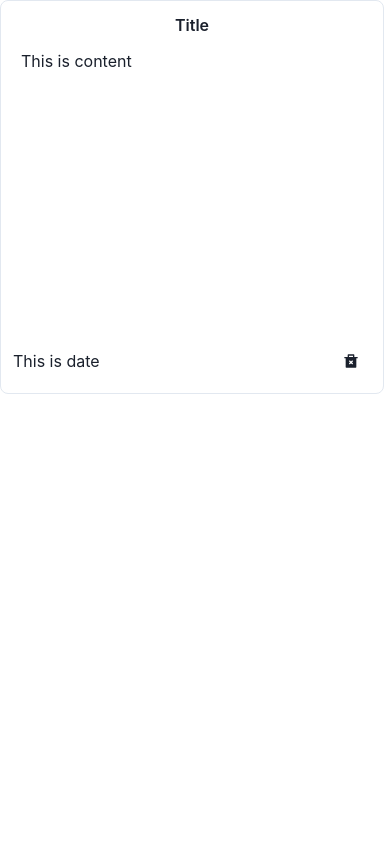
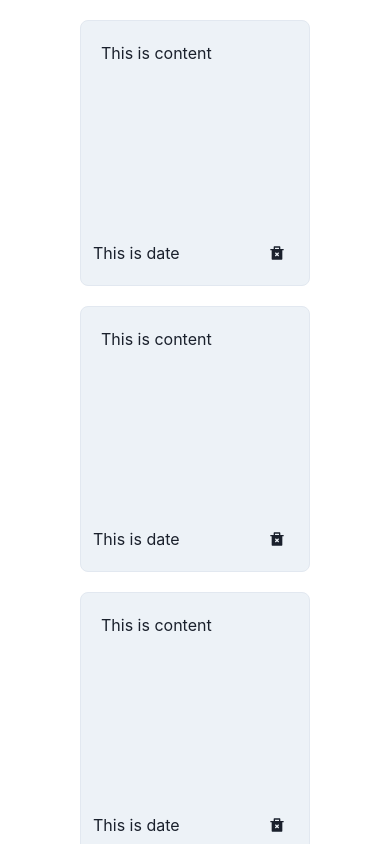
Before and after one commit to shoaibiqbal0/react-notes-app, a React (Create React App) app: page / in a window 390 px wide. Shown: the top 844 px of the page. Built offline with nearby package versions, Linux system fonts and the light colour scheme.

Commit message:
Added responsive notes

```diff
--- a/src/components/Note.jsx
+++ b/src/components/Note.jsx
@@ -4,6 +4,7 @@ import {
   IconButton,
   Spacer,
   Text,
+  useColorModeValue,
   VStack,
 } from "@chakra-ui/react";
 import React from "react";
@@ -11,23 +12,17 @@ import { RiDeleteBin2Fill } from "react-icons/ri";
 
 const Note = () => {
   return (
-    <div>
     <Box
-        maxW="sm"
-        minH="sm"
+      bg={useColorModeValue("gray.100", "gray.900")}
+      minW="230px"
       borderWidth="1px"
       overflow="hidden"
       borderRadius="lg"
+      mx="5"
     >
-        {/* Note Header */}
-        <VStack>
-          <Text p="3" fontWeight="semibold">
-            Title
-          </Text>
-        </VStack>
       {/* Note Content */}
       <VStack>
-          <Text w="100%" pl="5" minH="280px">
+        <Text w="100%" p="5" minH="200px">
           This is content
         </Text>
       </VStack>
@@ -42,7 +37,6 @@ const Note = () => {
         />
       </HStack>
     </Box>
-    </div>
   );
 };
 
--- a/src/components/NotesList.jsx
+++ b/src/components/NotesList.jsx
@@ -1,11 +1,17 @@
+import { Flex, SimpleGrid } from "@chakra-ui/react";
 import React from "react";
 import Note from "./Note";
 
 const NotesList = () => {
   return (
-    <div>
-      <Note />
-    </div>
+    <Flex justify="center">
+      <SimpleGrid columns={[1, 2, 3]} pt="5" spacingY="5" maxW="1000px">
+        <Note />
+        <Note />
+        <Note />
+        <Note />
+      </SimpleGrid>
+    </Flex>
   );
 };
 
```
Lines whose indentation alone changed are shown as unchanged.
